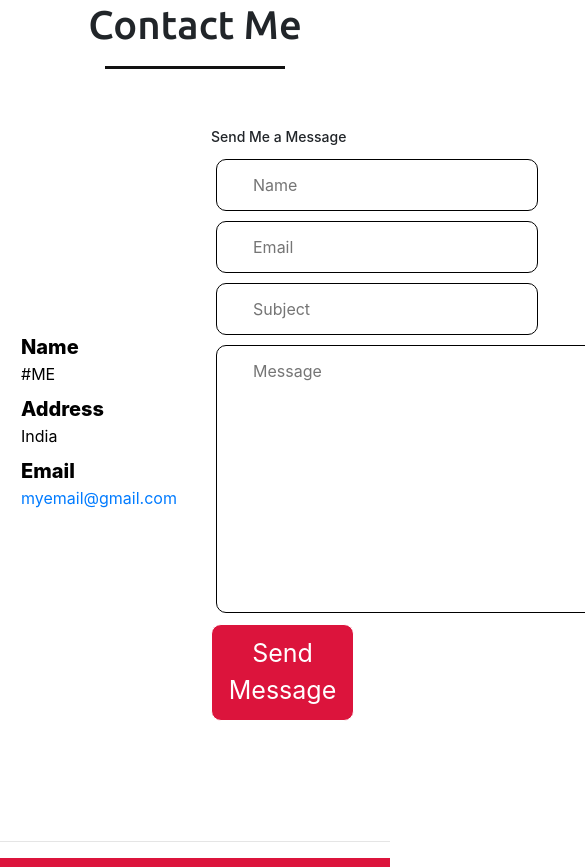
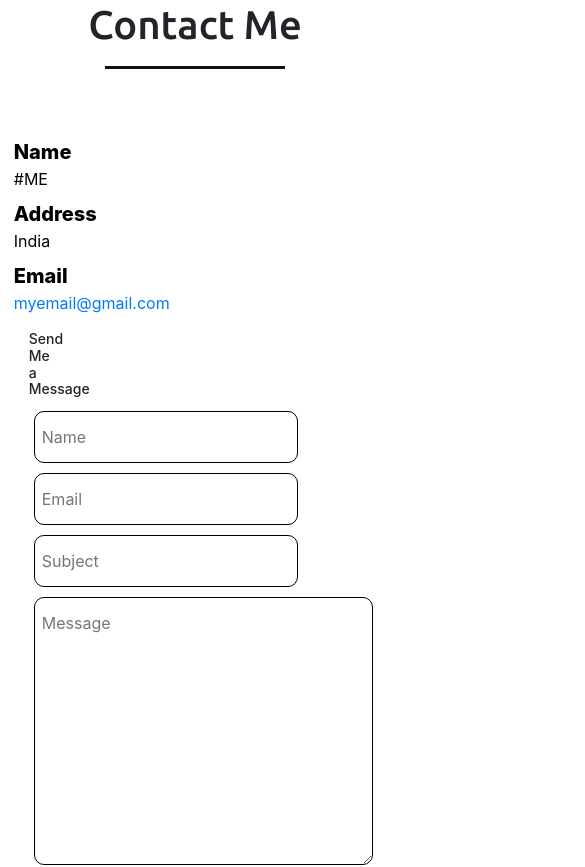
Before and after one commit to MSTC-DA-IICT/react-portfolio, a React (Create React App) app: page / in a window 390 px wide. Shown: the part 6200-7067 px from the top of the page, 585 px wide, since content can reach past the window. Built offline with nearby package versions, Linux system fonts and the light colour scheme.

Commit message:
Made the contact form responsive

```diff
--- a/src/contact.js
+++ b/src/contact.js
@@ -35,7 +35,7 @@ function Contact(){
                     </div>
                 </div>
                 <div className="column right">
-                    <h2 className="text">Send Me a Message</h2>
+                    <h1 className="text">Send Me a Message</h1>
                     <form action="#" method="POST">
                     <div className="fields">
                         <div className="field name">
--- a/src/css/Contact.css
+++ b/src/css/Contact.css
@@ -15,6 +15,7 @@
     display: flex;
     justify-content: space-around;
 }
+
 .contact input[type="text"] {
     padding: 13px 36px;
     border-radius: 10px;
@@ -68,3 +69,28 @@
       font-weight: 800;
       margin-top: 8px;
   }
+
+  @media (max-width: 610px) {
+    .contact-content
+    {
+      width: 5%;
+      flex-direction: column;
+    }
+
+    .contact input[type="email"]{
+      padding: 13px 7px;
+    }
+
+    .contact input[type="name"]{
+      padding: 13px 7px;
+    }
+
+    .contact input[type="text"]{
+      padding: 13px 7px;
+    }
+
+    .contact textarea{
+      padding: 13px 7px;
+    }
+
+  }
```
